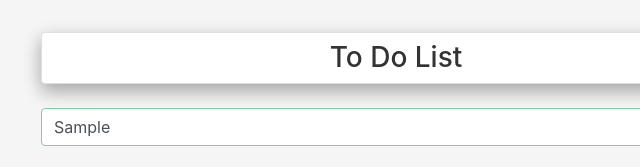
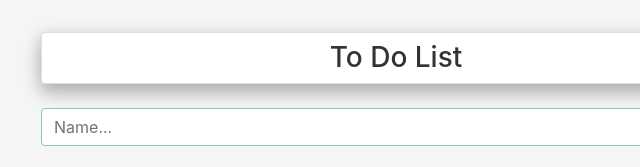
Before and after one commit to oussou-dev/CRUDvanillaJS, a website built with Parcel: page index.html in a window 1280 px wide. Both pictures are taken after typing "Sample" into the empty fields and a click on the button "Add Item". Shown: the top 167 px of the page, 244-884 px from the left. Built offline with nearby package versions, Linux system fonts and the light colour scheme.

Commit message:
Add handleItem function

```diff
--- a/js/app.js
+++ b/js/app.js
@@ -17,12 +17,26 @@ itemForm.addEventListener("submit", e => {
 	if (!textValue.length) {
 		showFeedback("Please enter valid value", "danger")
 	} else {
+		// add item to the list
 		addItem(textValue)
+		// add to itemData
+		itemData.push(textValue)
+		// clear form
+		itemInput.value = ""
+		// console.log(itemData)
+
+		//=> LOCAL STORAGE
+		//.......
+
+		// add events listeners to items
+		// problematique de la selection de l'item et des icons edit / remove ...
+		// après avoir fait un submit
+		handleItem(textValue)
 	}
 })
 
 // feedback function
-showFeedback = (text, action) => {
+let showFeedback = (text, action) => {
 	// display feedback
 	feedback.classList.add("showItem", `alert-${action}`)
 	feedback.innerHTML = `${text}`
@@ -33,7 +47,7 @@ showFeedback = (text, action) => {
 }
 
 // addItem function
-addItem = value => {
+let addItem = value => {
 	const div = document.createElement("div")
 	div.classList.add("item", "my-3")
 	div.innerHTML = `
@@ -46,3 +60,13 @@ addItem = value => {
 	`
 	itemList.appendChild(div)
 }
+
+// running if submiting
+let handleItem = textValue => {
+	const items = itemList.querySelectorAll(".item")
+	console.log(items)
+	items.forEach(function(item) {
+		if (item.querySelector(".item-name").textContent === textValue) {
+		}
+	})
+}
```
Also changed, not shown: index.html (+1 -1 lines), README.md.
